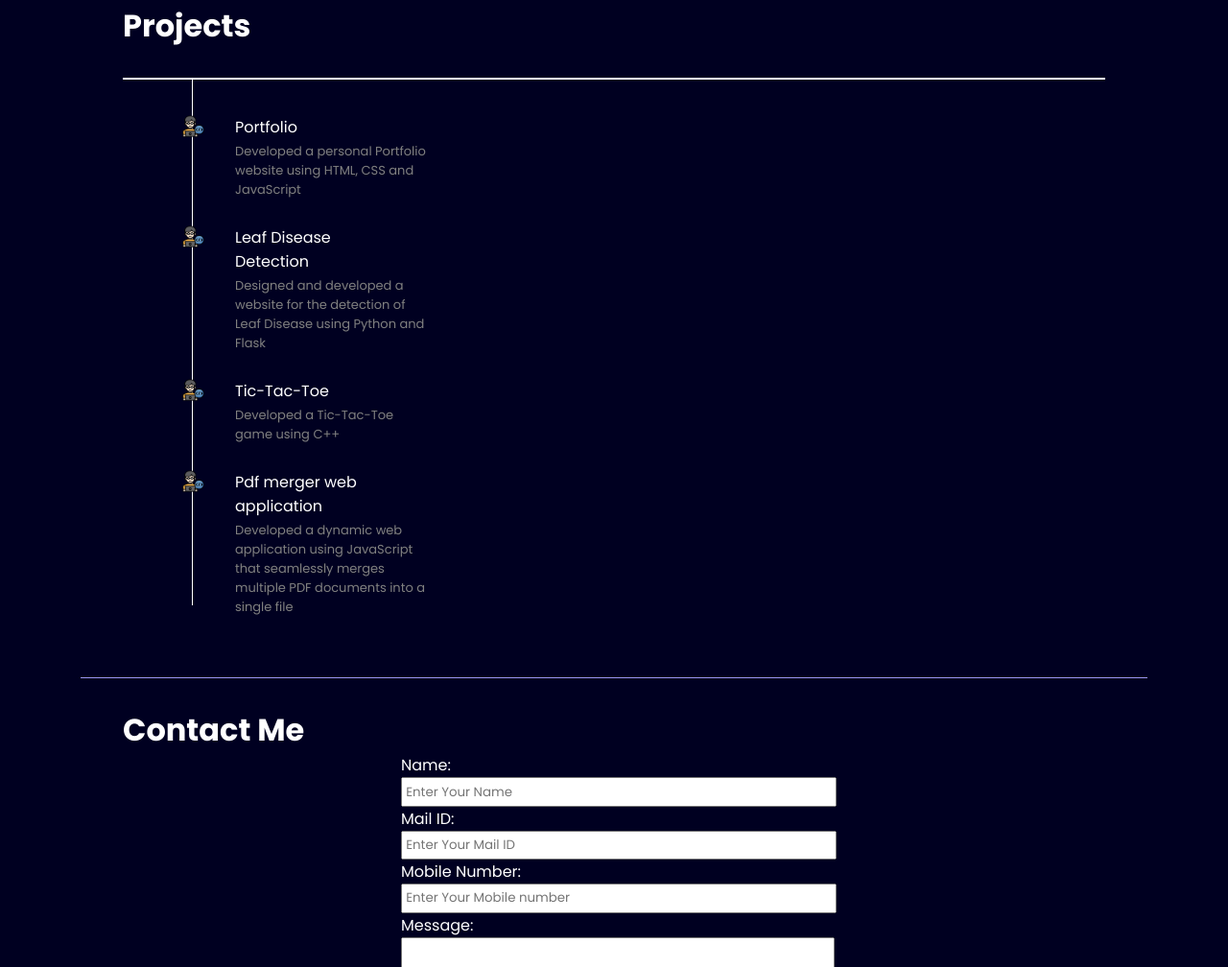
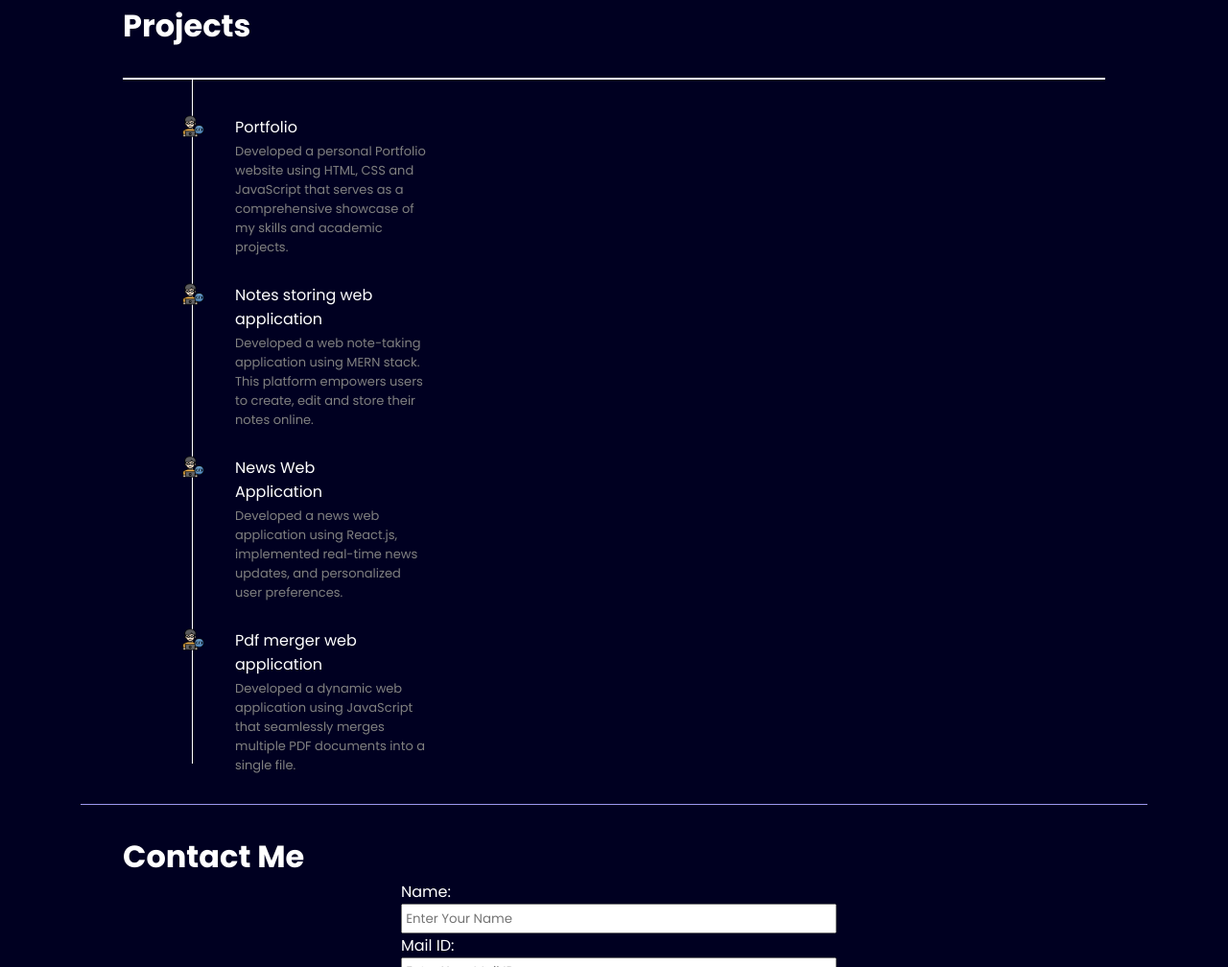
Before and after one commit to Pranava26/Portfolio, a plain HTML site: page index.html in a window 1280 px wide. Shown: the part 1627-2635 px from the top of the page at 96% size. Drawn offline with nearby package versions, Linux system fonts and the light colour scheme.

Commit message:
Third Commit

```diff
--- a/index.html
+++ b/index.html
@@ -106,28 +106,28 @@
                         <img class="image-top-2" src="img/developer.png" alt="">
                         <div class="vertical-text-2">Portfolio</div>
                         <div class="project-desc">
-                            Developed a personal Portfolio website using HTML, CSS and JavaScript
+                            Developed a personal Portfolio website using HTML, CSS and JavaScript that serves as a comprehensive showcase of my skills and academic projects.
                         </div>
                     </div>
                     <div class="vertical-project">
                         <img class="image-top-2" src="img/developer.png" alt="">
-                        <div class="vertical-text-2">Leaf Disease Detection</div>
+                        <div class="vertical-text-2">Notes storing web application</div>
                         <div class="project-desc">
-                            Designed and developed a website for the detection of Leaf Disease using Python and Flask
+                            Developed a web note-taking application using MERN stack. This platform empowers users to create, edit and store their notes online.
                         </div>
                     </div>
                     <div class="vertical-project">
                         <img class="image-top-2" src="img/developer.png" alt="">
-                        <div class="vertical-text-2">Tic-Tac-Toe</div>
+                        <div class="vertical-text-2">News Web Application</div>
                         <div class="project-desc">
-                            Developed a Tic-Tac-Toe game using C++
+                            Developed a news web application using React.js, implemented real-time news updates, and personalized user preferences.
                         </div>
                     </div>
                     <div class="vertical-project">
                         <img class="image-top-2" src="img/developer.png" alt="">
                         <div class="vertical-text-2">Pdf merger web application</div>
                         <div class="project-desc">
-                            Developed a dynamic web application using JavaScript that seamlessly merges multiple PDF documents into a single file
+                            Developed a dynamic web application using JavaScript that seamlessly merges multiple PDF documents into a single file.
                         </div>
                     </div>
                 </div>
@@ -176,7 +176,7 @@
     <script src="https://unpkg.com/typed.js@2.0.16/dist/typed.umd.js"></script>
     <script>
         var typed = new Typed('#element', {
-            strings: ['Web Developer', 'Software Developer'],
+            strings: ['Software Developer', ' Web Developer'],
             typeSpeed: 50,
         });
     </script>
--- a/style.css
+++ b/style.css
@@ -281,7 +281,7 @@ footer .text-center {
     }
 
     #fourthSection {
-        height: 673px;
+        height: 805px;
     }
 
     #fourthSection .box-1 {
```
